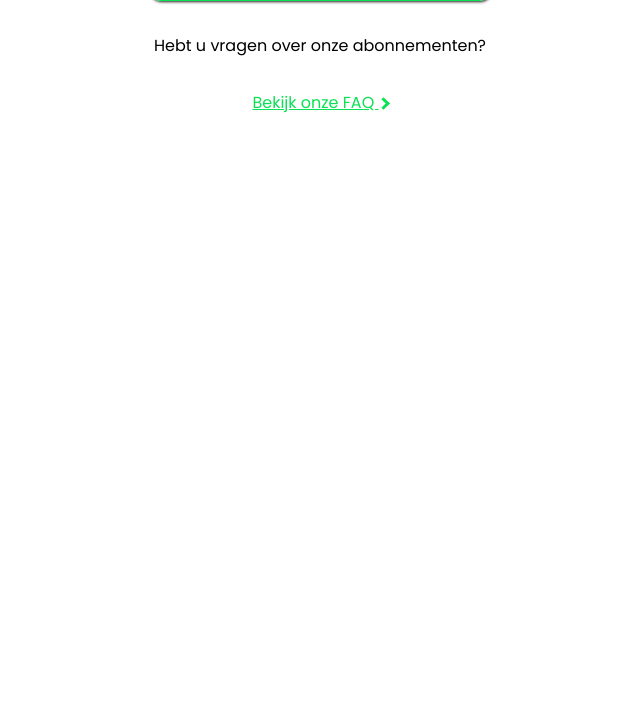
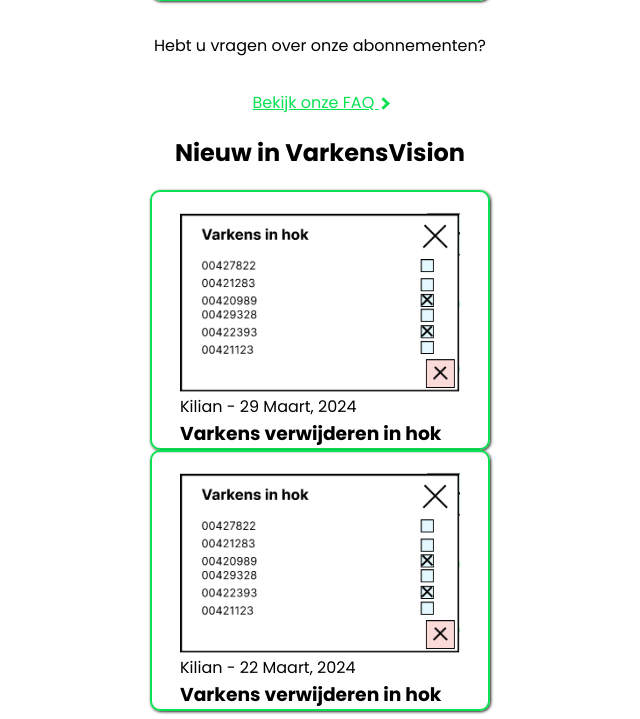
Before and after one commit to KobeHenkens/VarkensVision, a PHP site: page / in a window 1280 px wide. Shown: the part 1519-2238 px from the top of the page, without its empty margins (320-960 px from the left). Before the commit the page ends 1632 px from the top, so only its background shows below. Run offline with PHP 8.4, Linux system fonts and the light colour scheme.

Commit message:
update cards

```diff
--- a/index.html
+++ b/index.html
@@ -81,6 +81,19 @@
                     <p>Hebt u vragen over onze abonnementen?</p>
                     <a href="./FAQ/index.html">Bekijk onze FAQ <span class="arrow"></span></a>
                 </section>
+                <section class="new_content grid">
+                    <h2>Nieuw in VarkensVision</h2>
+                    <div class="card grid">
+                        <img src="./images/Schermafbeelding 2024-03-29 011002.png" alt="">
+                        <p>Kilian - 29 Maart, 2024</p>
+                        <h3>Varkens verwijderen in hok</h3>
+                    </div>
+                    <div class="card grid">
+                        <img src="./images/Schermafbeelding 2024-03-29 011002.png" alt="">
+                        <p>Kilian - 22 Maart, 2024</p>
+                        <h3>Varkens verwijderen in hok</h3>
+                    </div>
+                </section>
             </main>
             <footer>
 
--- a/main.js
+++ b/main.js
@@ -15,11 +15,6 @@
 
     hamburgerButton = addEventListener('click', toggleNav);
 
-    document.addEventListener('click', function(event) {
-        if (!nav.contains(event.target) && nav.classList.contains('active')) {
-            toggleNav();
-        }
-    });
 
 
 
--- a/styles.css
+++ b/styles.css
@@ -213,3 +213,29 @@ header nav ul a {
     padding: 3px;
     transform: rotate(-45deg);
   }
+  /*new content*/
+  .new_content{
+    grid-column: span 12;
+  }
+  .new_content h2{
+    grid-column: span 12;
+    text-align: center;
+  }
+  .new_content .card{
+    grid-column: 2 / span 10;
+    border-radius: 10px;
+    max-width: 340px;
+    justify-self: center;
+    border: 2px solid var(--primary);
+    box-shadow: 1px 1px 3px var(--secondary);
+  }
+  .new_content .card img{
+    grid-column: 2 / span 10;
+    width: 100%;
+    margin-top: 20px;
+    justify-self: center;
+  }
+  .new_content .card p, .new_content .card h3{
+    grid-column: 2 / span 10;
+    margin: 0;
+}
```
Also changed, not shown: images/Schermafbeelding 2024-03-29 011002.png (added).
